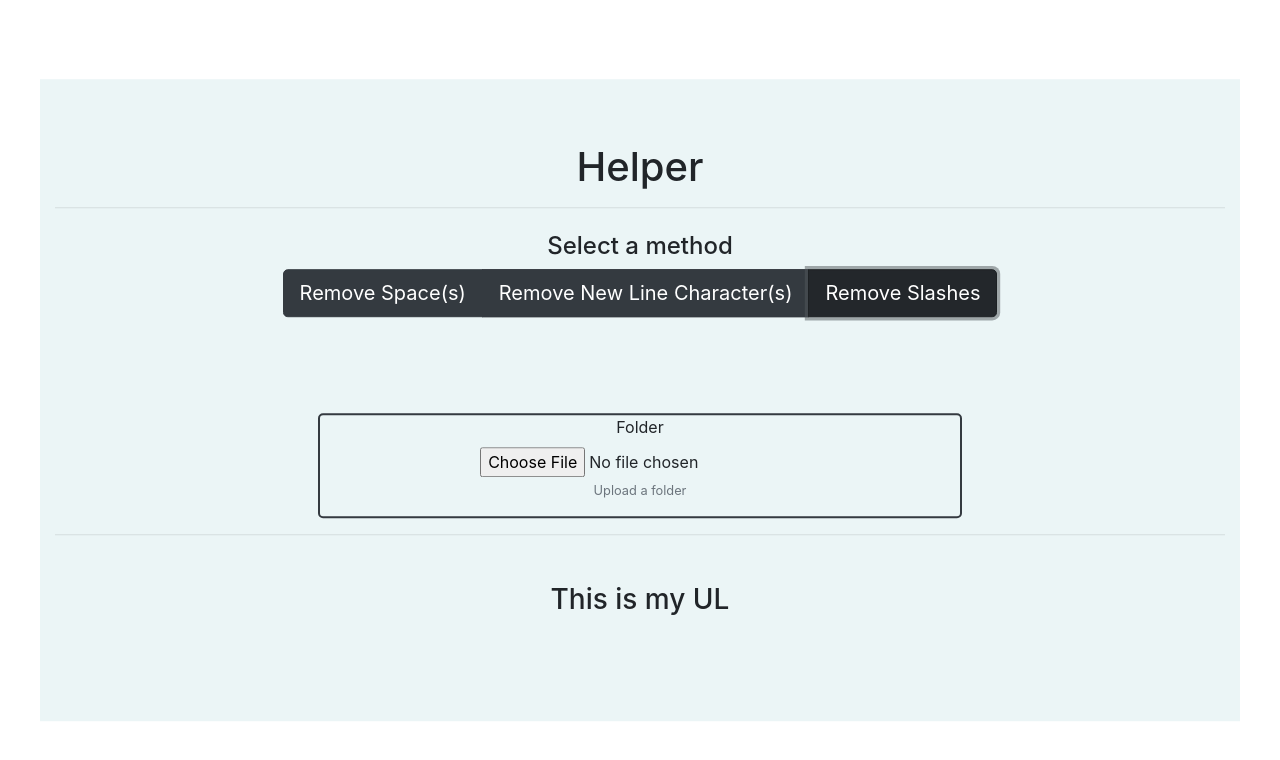
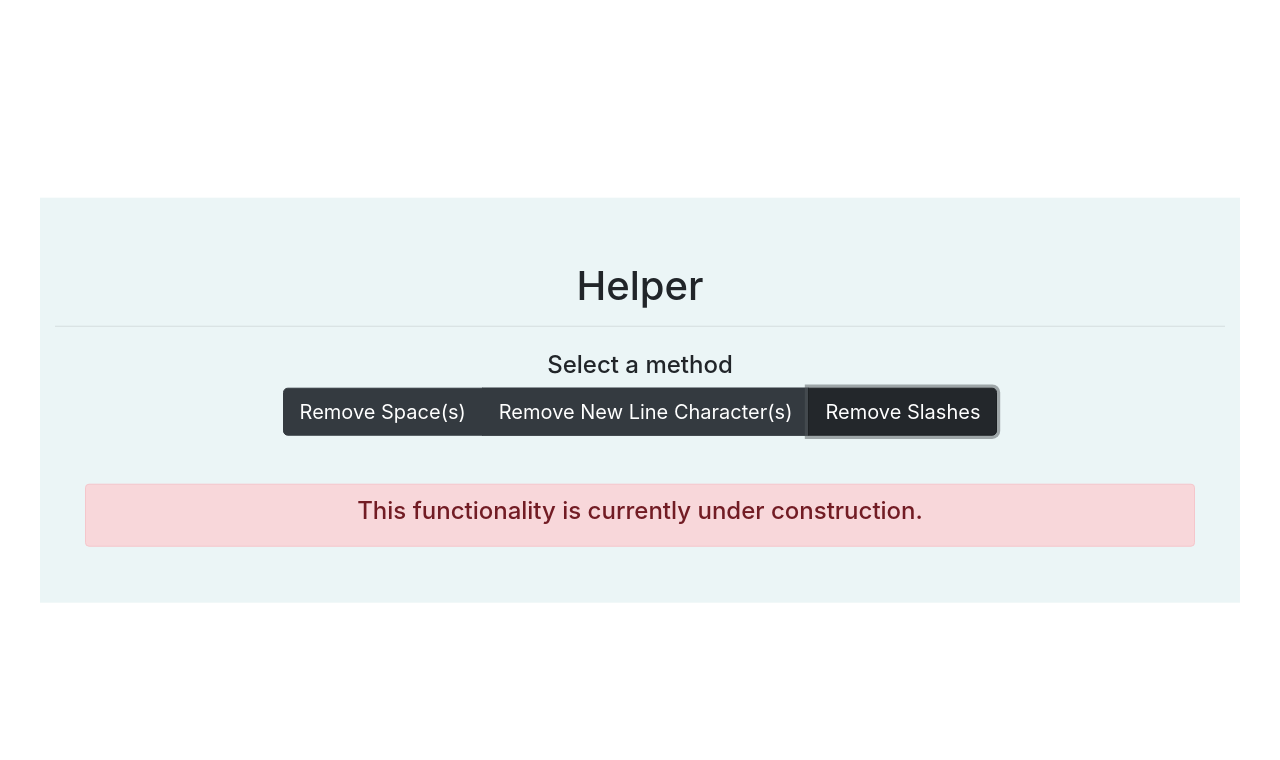
Before and after one commit to MarleeG/WorkHelper, a React (Create React App) app: page / in a window 1280 px wide. Both pictures are taken after a click on the button "Remove Slashes". Shown: the top 760 px of the page. Built offline with nearby package versions, Linux system fonts and the light colour scheme; some icons are missing.

Commit message:
added a temporary place holder for uploading folder functionality

```diff
--- a/src/shared/components/UIElement/UploadButton.js
+++ b/src/shared/components/UIElement/UploadButton.js
@@ -1,5 +1,5 @@
 import React, { Fragment, useState } from "react";
-import { Button, Form, Container, Row, Col } from "react-bootstrap";
+import { Button, Form, Container, Row, Col, Alert } from "react-bootstrap";
 
 import "./UploadButton.css";
 
@@ -12,7 +12,6 @@ const UploadButton = (props) => {
     handleShowDwnBtn(true);
     log(fileContent);
 
-
     handleShowDwnBtn(true);
     for (let a = 0; a < files.length; a++) {
       // ORIGNAL
@@ -22,10 +21,7 @@ const UploadButton = (props) => {
       //   files[a].name
       // );
 
-      placeFileContent(
-        files[a],
-        files[a].name
-      );
+      placeFileContent(files[a], files[a].name);
     }
 
     for (let x = 0; x < files.length; x++) {
@@ -91,8 +87,11 @@ const UploadButton = (props) => {
     readFileContent(file)
       .then((content) => {
         // log(`${name} ::: `, content);
+        // log(content);
         // updateFileContent = [content ,...fileContent];
-        updateFileContent.push(content);
+        // updateFileContent.push(content);
+        log(typeof content);
+        updateFileContent([...fileContent, content]);
       })
       .catch((error) => console.log(error));
   }
@@ -106,6 +105,7 @@ const UploadButton = (props) => {
     });
   }
 
+  const UploadedDataUI = () => {
     return (
       <Fragment>
         <div className="mt-5 upload-button-container mx-auto d-flex justify-content-center">
@@ -163,4 +163,22 @@ const UploadButton = (props) => {
     );
   };
 
+  const TemporaryPlace = function () {
+    // return 'Hello';
+    return (
+      <Container>
+        <Row>
+          <Col>
+            <Alert variant='danger'>
+              <h4>This functionality is currently under construction.</h4>
+            </Alert>
+          </Col>
+        </Row>
+      </Container>
+    );
+  };
+
+  return <TemporaryPlace/>;
+};
+
 export default UploadButton;
```
Lines whose indentation alone changed are shown as unchanged.
